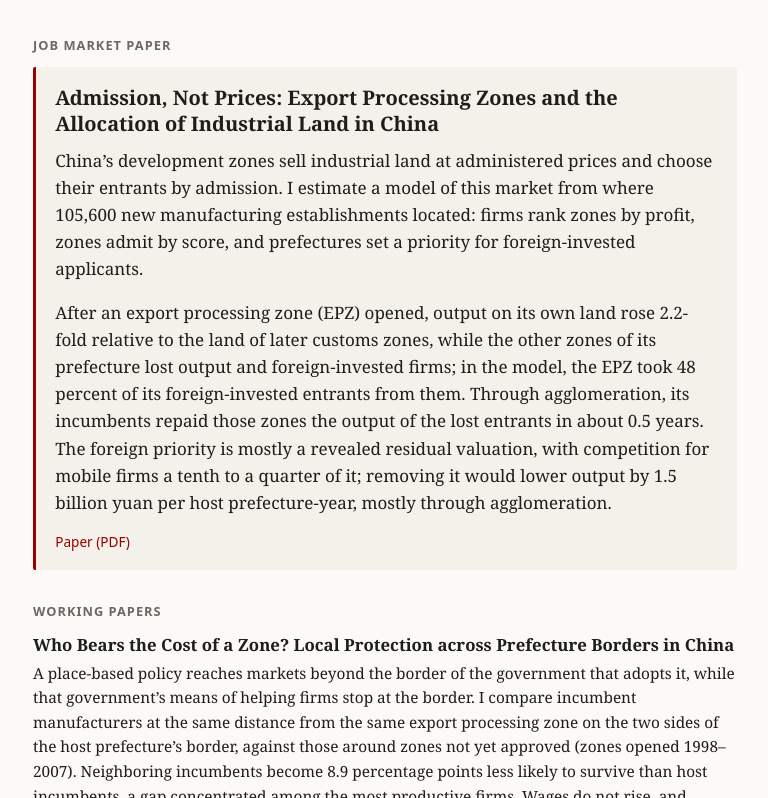
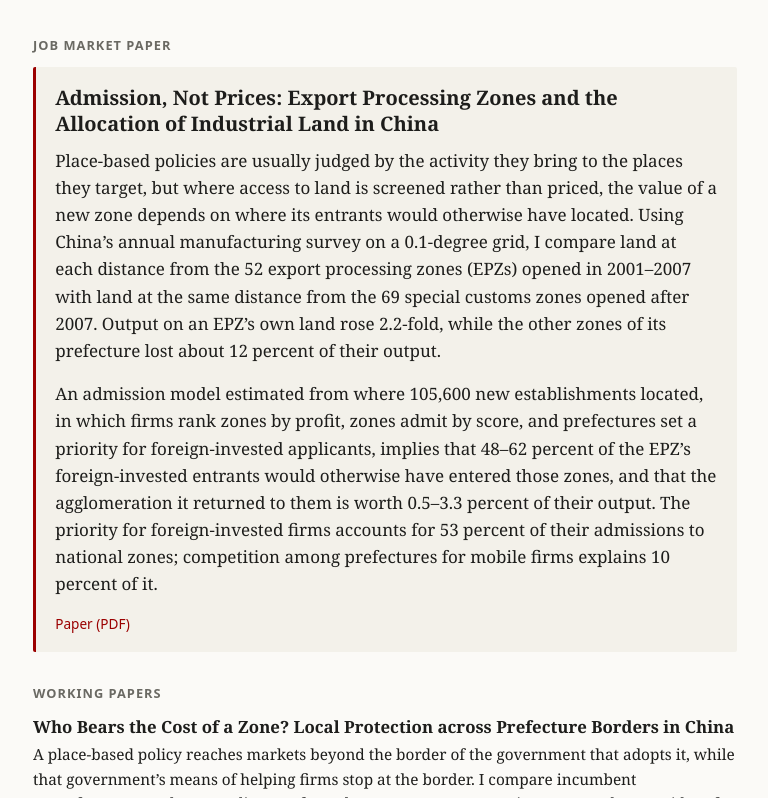
Before and after one commit to kgu22/kgu22.github.io, a plain HTML site: page index.html in a window 1280 px wide. Shown: the part 632-1430 px from the top of the page, without its empty margins (255-1023 px from the left). Drawn offline with Linux system fonts and the light colour scheme.

Commit message:
Update site: JMP v15.13, CV v13.9, JMP summary aligned to v15.13
Co-Authored-By: Claude Opus 5.5 <noreply@anthropic.com>

```diff
--- a/index.html
+++ b/index.html
@@ -99,8 +99,8 @@
   <h2>Job Market Paper</h2>
   <div class="jmp">
     <h3>Admission, Not Prices: Export Processing Zones and the Allocation of Industrial Land in China</h3>
-    <p>China’s development zones sell industrial land at administered prices and choose their entrants by admission. I estimate a model of this market from where 105,600 new manufacturing establishments located: firms rank zones by profit, zones admit by score, and prefectures set a priority for foreign-invested applicants.</p>
-    <p>After an export processing zone (EPZ) opened, output on its own land rose 2.2-fold relative to the land of later customs zones, while the other zones of its prefecture lost output and foreign-invested firms; in the model, the EPZ took 48 percent of its foreign-invested entrants from them. Through agglomeration, its incumbents repaid those zones the output of the lost entrants in about 0.5 years. The foreign priority is mostly a revealed residual valuation, with competition for mobile firms a tenth to a quarter of it; removing it would lower output by 1.5 billion yuan per host prefecture-year, mostly through agglomeration.</p>
+    <p>Place-based policies are usually judged by the activity they bring to the places they target, but where access to land is screened rather than priced, the value of a new zone depends on where its entrants would otherwise have located. Using China’s annual manufacturing survey on a 0.1-degree grid, I compare land at each distance from the 52 export processing zones (EPZs) opened in 2001–2007 with land at the same distance from the 69 special customs zones opened after 2007. Output on an EPZ’s own land rose 2.2-fold, while the other zones of its prefecture lost about 12 percent of their output.</p>
+    <p>An admission model estimated from where 105,600 new establishments located, in which firms rank zones by profit, zones admit by score, and prefectures set a priority for foreign-invested applicants, implies that 48–62 percent of the EPZ’s foreign-invested entrants would otherwise have entered those zones, and that the agglomeration it returned to them is worth 0.5–3.3 percent of their output. The priority for foreign-invested firms accounts for 53 percent of their admissions to national zones; competition among prefectures for mobile firms explains 10 percent of it.</p>
     <div class="links"><a href="Kai_Gu_JMP.pdf">Paper (PDF)</a></div>
   </div>
 
```
Also changed, not shown: 2 other files.
